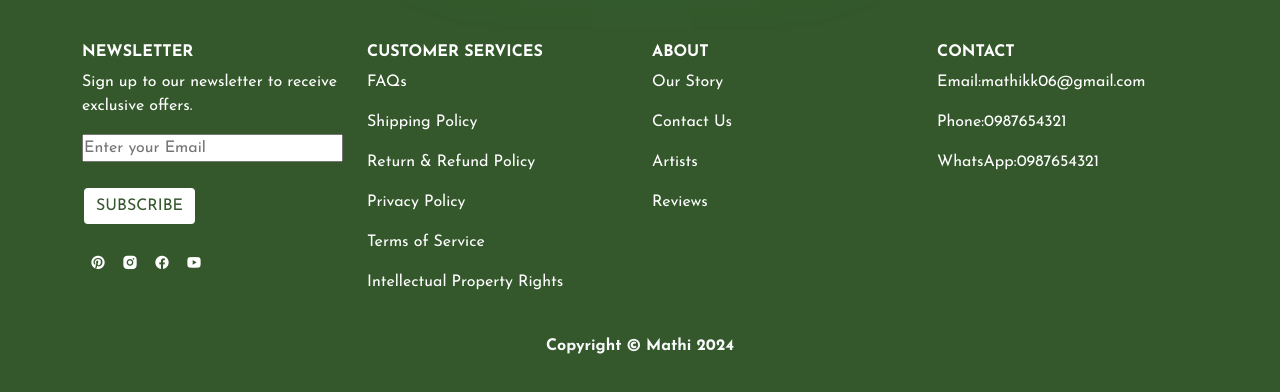
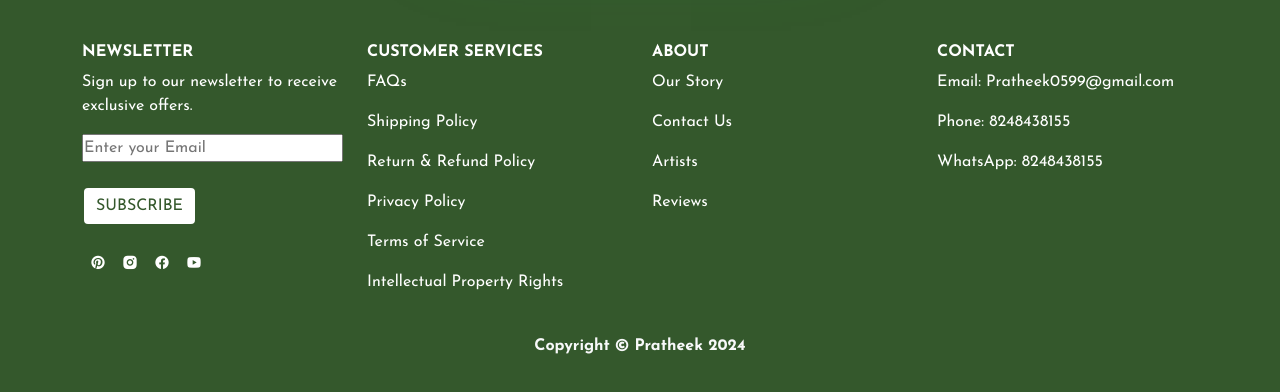
Before and after one commit to Pratheek0599/ArtVista-Gallery-Frontend, a React (Vite) app: page /signup in a window 1280 px wide. Shown: the part 879-1271 px from the top of the page. Built offline with nearby package versions, Linux system fonts and the light colour scheme; no server answers; a web font is replaced by a local one.

Commit message:
first commit

```diff
--- a/package.json
+++ b/package.json
@@ -12,6 +12,7 @@
   "dependencies": {
     "@reduxjs/toolkit": "^2.2.5",
     "axios": "^1.7.2",
+    "dotenv": "^16.4.5",
     "firebase": "^10.12.2",
     "formik": "^2.4.6",
     "react": "^18.3.1",
--- a/src/Components/Footer/Footer.jsx
+++ b/src/Components/Footer/Footer.jsx
@@ -57,14 +57,14 @@ const Footer = () => {
             <br />
             <div className="col-md-3">
               <h6 className="fw-bold">CONTACT</h6>
-              <p>Email:mathikk06@gmail.com</p>
-              <p>Phone:0987654321</p>
-              <p>WhatsApp:0987654321</p>
+              <p>Email: Pratheek0599@gmail.com</p>
+              <p>Phone: 8248438155 </p>
+              <p>WhatsApp: 8248438155</p>
             </div>
           </div>
 
           <br />
-          <p className="m-0 text-center text-light fw-bold">Copyright © Mathi 2024</p>
+          <p className="m-0 text-center text-light fw-bold">Copyright © Pratheek 2024</p>
         </div>
       </footer>
     </div>
--- a/src/Components/OAuth/OAuth.jsx
+++ b/src/Components/OAuth/OAuth.jsx
@@ -15,19 +15,19 @@ const OAuth = () => {
     provider.setCustomParameters({ prompt: "select_account" });
     try {
       const result = await signInWithPopup(auth, provider);
-      const res = await fetch("https://artvista-backend-1zpu.onrender.com/api/user/google", {
+      const res = await fetch("https://artvista-gallery-backend-1.onrender.com/api/user/google",
+        {
           method: "POST",
           headers: {
             "Content-Type": "application/json",
-
-
           },
           body: JSON.stringify({
             name: result.user.displayName,
             email: result.user.email,
             profilePic: result.user.photoURL,
           }),
-      });
+        }
+      );
       const data = await res.json();
       if (res.ok) {
         localStorage.setItem('token',data.token)
--- a/src/Context/StoreContext.jsx
+++ b/src/Context/StoreContext.jsx
@@ -9,7 +9,7 @@ const StoreContextProvider = (props) => {
   const [cartItems, setCartItems] = useState({});
   const [token, setToken] = useState("");
   const [id, setId] = useState(0);
-  const url = "https://artvista-backend-1zpu.onrender.com";
+  const url = "https://artvista-gallery-backend-1.onrender.com";
   const [art_list, setArtList] = useState([]);
 
   useEffect(() => {
```
Also changed, not shown: 1 other file (tests, documents, lock files or other folders). Lines whose indentation alone changed are shown as unchanged.
